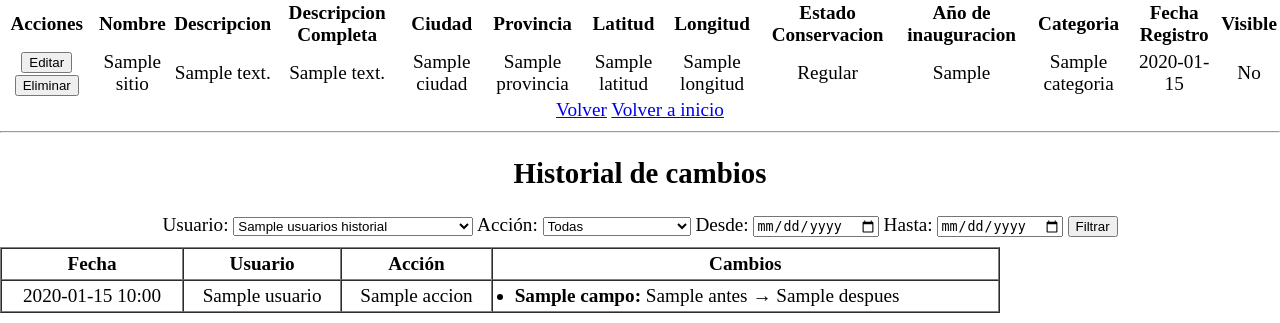
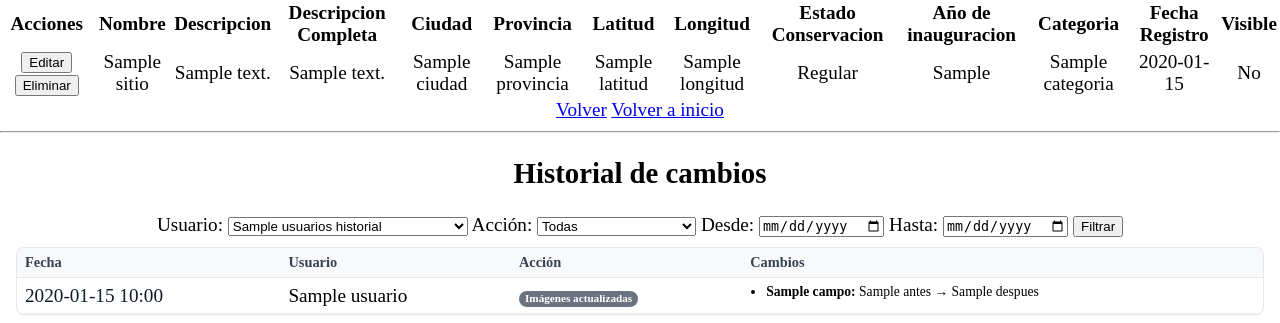
Before and after one commit to martimartineez/proyecto-code, a Flask app: template admin/src/web/templates/sitios_historicos/ver_sitio.html in a window 1280 px wide. Shown: the part 228-551 px from the top of the page. Run offline with Flask 3, Linux system fonts and the light colour scheme; the template is opened without the code that fills it: most values are stand-ins (such as "Sample title", 1, 10 or a date in 2020).

Commit message:
arreglo errores del hitorial de sitios

```diff
--- /dev/null
+++ b/admin/src/web/templates/sitios_historicos/_tabla_historial.html
@@ -0,0 +1,87 @@
+{# Parcial reusable: tabla de historial de cambios #}
+<style>
+  /* Estilos locales SOLO para la tabla de historial */
+  .historial-wrap { max-width: 1600px; margin: 0 auto; padding: 0 16px; }
+  .historial-card { border:1px solid #e5e7eb; border-radius:8px; background:#fff; box-shadow:0 1px 2px rgba(0,0,0,0.04); overflow:auto; }
+  .historial-table { width:100%; border-collapse:collapse; min-width:640px; line-height:1.2; }
+  .historial-table thead th { background:#f8f9fb; color:#374151; font-weight:600; font-size:0.9rem; padding:6px 8px; text-align:left; border-bottom:1px solid #e5e7eb; }
+  .historial-table tbody td { padding:6px 8px; border-bottom:1px solid #f1f3f5; vertical-align:top; text-align:left; }
+  .historial-table tbody tr:nth-child(even) { background:#fcfdff; }
+  .historial-table tbody tr:hover { background:#f5faff; }
+  .historial-badge { display:inline-block; padding:1px 6px; border-radius:999px; font-size:0.7rem; font-weight:600; color:#fff; }
+  .badge-created { background:#16a34a; }
+  .badge-updated { background:#2563eb; }
+  .badge-deleted { background:#dc2626; }
+  .badge-state { background:#ca8a04; }
+  .badge-tags { background:#0891b2; }
+  .badge-images { background:#6b7280; }
+  .historial-cambios { margin:0; padding-left:16px; font-size:0.85rem; }
+  .historial-cambios li { margin:0 0 2px 0; }
+  .historial-fecha { white-space:nowrap; color:#111827; }
+  .historial-empty { text-align:center; color:#6b7280; padding:12px; }
+
+  /* Responsive tweaks */
+  @media (max-width: 768px) {
+    .historial-table { min-width: 560px; }
+    .historial-table thead th { font-size: 0.85rem; padding: 5px 6px; }
+    .historial-table tbody td { padding: 5px 6px; }
+    .historial-badge { font-size: 0.65rem; padding: 1px 5px; }
+  }
+  @media (max-width: 480px) {
+    .historial-wrap { padding: 0 10px; }
+    .historial-table { min-width: 480px; line-height: 1.15; }
+    .historial-cambios { font-size: 0.8rem; padding-left: 14px; }
+  }
+</style>
+<div class="historial-wrap">
+  <div class="historial-card">
+  <table class="historial-table">
+    <thead>
+      <tr>
+        <th>Fecha</th>
+        <th>Usuario</th>
+        <th>Acción</th>
+        <th>Cambios</th>
+      </tr>
+    </thead>
+    <tbody>
+      {% for e in historial_view['items'] %}
+      <tr>
+        <td class="historial-fecha">{{ e.fecha.strftime('%Y-%m-%d %H:%M') if e.fecha else '' }}</td>
+        <td>{{ e.usuario }}</td>
+        <td>
+          {% set badge_class =
+            'badge-created' if e.accion=='CREATED' else
+            'badge-updated' if e.accion=='UPDATED' else
+            'badge-deleted' if e.accion=='DELETED' else
+            'badge-state' if e.accion=='STATE_CHANGED' else
+            'badge-tags' if e.accion=='TAGS_CHANGED' else
+            'badge-images' %}
+          {% set accion_label =
+            'Creado' if e.accion=='CREATED' else
+            'Actualizado' if e.accion=='UPDATED' else
+            'Eliminado' if e.accion=='DELETED' else
+            'Cambio de estado' if e.accion=='STATE_CHANGED' else
+            'Cambio de etiquetas' if e.accion=='TAGS_CHANGED' else
+            'Imágenes actualizadas' %}
+          <span class="historial-badge {{ badge_class }}">{{ accion_label }}</span>
+        </td>
+        <td>
+          {% if e.cambios and e.cambios|length > 0 %}
+            <ul class="historial-cambios">
+              {% for c in e.cambios %}
+                <li><strong>{{ c.campo }}:</strong> {{ c.antes }} → {{ c.despues }}</li>
+              {% endfor %}
+            </ul>
+          {% else %}
+            <div class="historial-empty">Sin cambios</div>
+          {% endif %}
+        </td>
+      </tr>
+      {% else %}
+      <tr><td colspan="4" class="historial-empty">Sin registros</td></tr>
+      {% endfor %}
+    </tbody>
+  </table>
+  </div>
+</div>
--- a/admin/src/web/templates/sitios_historicos/ver_sitio.html
+++ b/admin/src/web/templates/sitios_historicos/ver_sitio.html
@@ -67,7 +67,14 @@
   <select name="accion">
     <option value="">Todas</option>
     {% for a in ['CREATED', 'UPDATED', 'DELETED', 'STATE_CHANGED', 'TAGS_CHANGED', 'IMAGES_CHANGED'] %}
-    <option value="{{ a }}" {% if filtros.accion == a %}selected{% endif %}>{{ a }}</option>
+    {% set a_label =
+      'Creado' if a=='CREATED' else
+      'Actualizado' if a=='UPDATED' else
+      'Eliminado' if a=='DELETED' else
+      'Cambio de estado' if a=='STATE_CHANGED' else
+      'Cambio de etiquetas' if a=='TAGS_CHANGED' else
+      'Imágenes actualizadas' if a=='IMAGES_CHANGED' else a %}
+    <option value="{{ a }}" {% if filtros.accion == a %}selected{% endif %}>{{ a_label }}</option>
     {% endfor %}
   </select>
 
@@ -80,38 +87,7 @@
   <button type="submit">Filtrar</button>
 </form>
 
-<table border="1" cellspacing="0" cellpadding="4" style="width:100%; max-width:1000px;">
-  <thead>
-    <tr>
-      <th>Fecha</th>
-      <th>Usuario</th>
-      <th>Acción</th>
-      <th>Cambios</th>
-    </tr>
-  </thead>
-  <tbody>
-    {% for e in historial_view['items'] %}
-    <tr>
-      <td>{{ e.fecha.strftime('%Y-%m-%d %H:%M') if e.fecha else '' }}</td>
-      <td>{{ e.usuario }}</td>
-      <td>{{ e.accion }}</td>
-      <td>
-        {% if e.cambios and e.cambios|length > 0 %}
-          <ul style="text-align:left; margin:0; padding-left:18px;">
-            {% for c in e.cambios %}
-              <li><strong>{{ c.campo }}:</strong> {{ c.antes }} → {{ c.despues }}</li>
-            {% endfor %}
-          </ul>
-        {% else %}
-          —
-        {% endif %}
-      </td>
-    </tr>
-    {% else %}
-    <tr><td colspan="4">Sin registros</td></tr>
-    {% endfor %}
-  </tbody>
-</table>
+{% include 'sitios_historicos/_tabla_historial.html' %}
 
 {% set page = historial.page %}
 {% set pages = historial.pages %}
```
Also changed, not shown: admin/src/web/templates/sitios_historicos/formEditar.html (+9 -33 lines).
